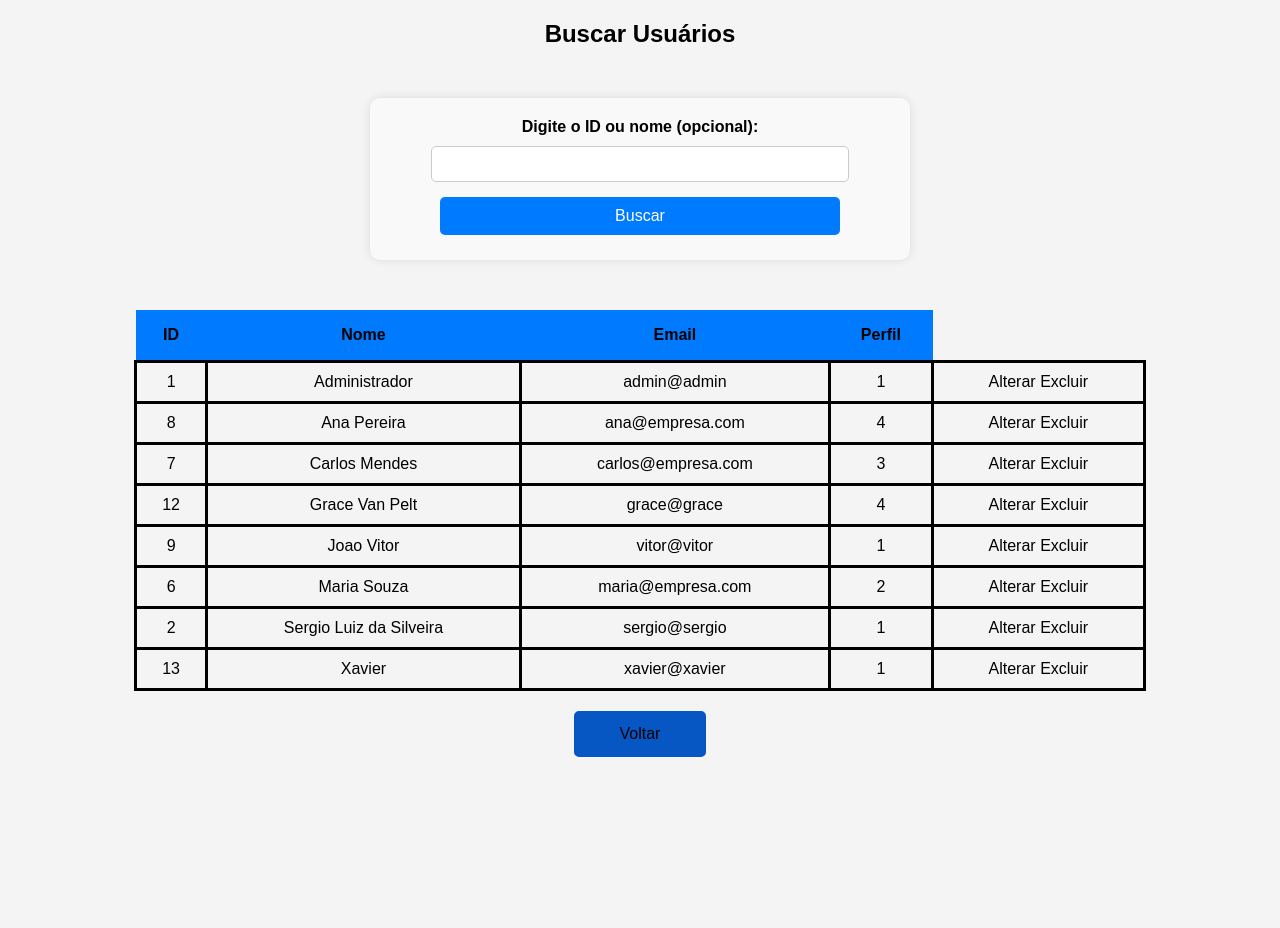
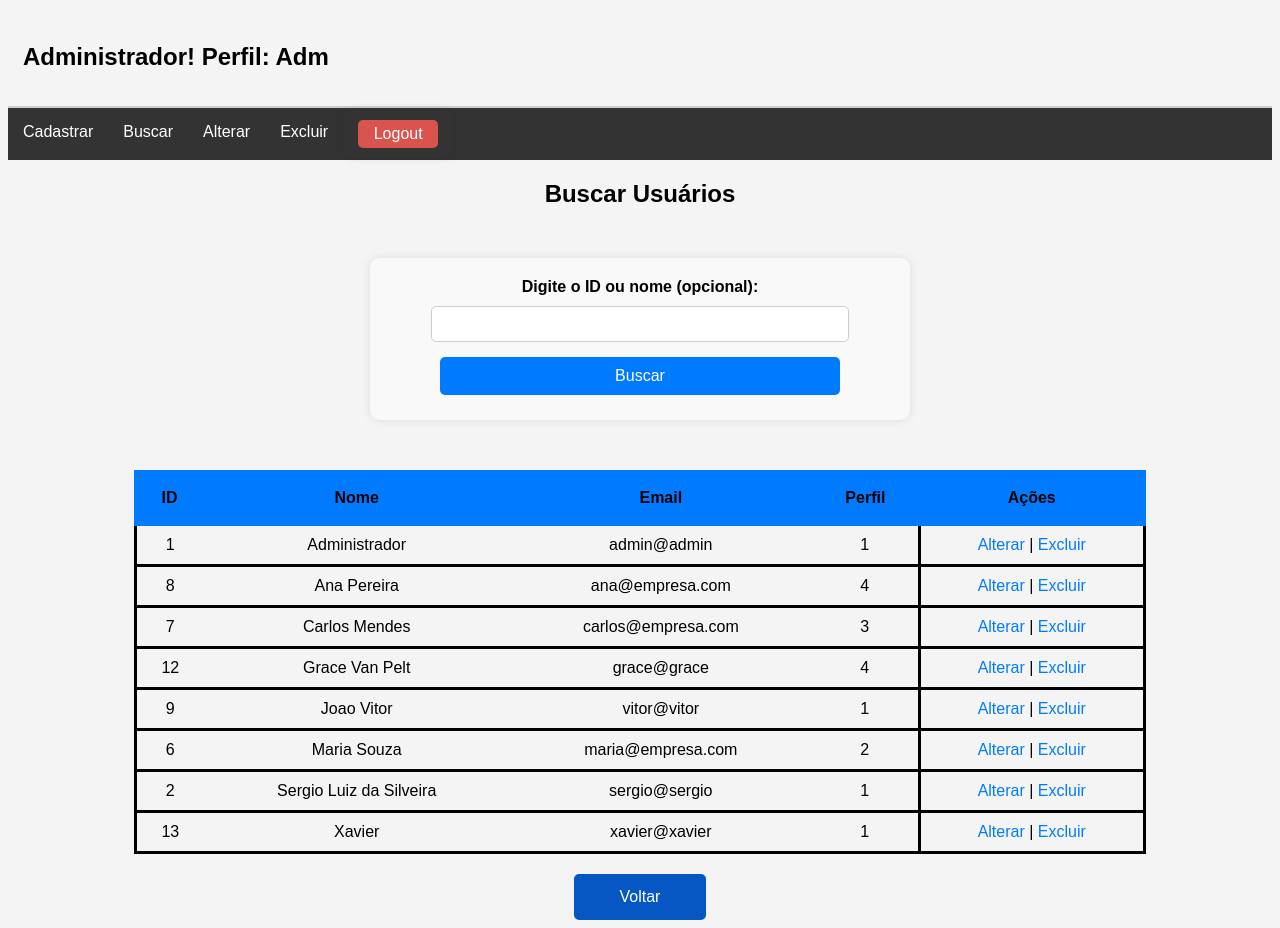
Before and after one commit to Marcozdrx/marcos_fernandes_prova, a PHP site: page /buscar_usuario.php in a window 1280 px wide. Before the commit the page ends 757 px from the top, so only its background shows below. Run offline with PHP 8.4, Linux system fonts and the light colour scheme; a user stored in the database is signed in; data comes from the database, SQL or seed files in the repository.

Commit message:
Estilizando as tabelas e header
foram estilizadas todas as tabelas presente nos arquivos, também foi adicionado a navegabilidade, uma melhoria essencial para economia de tempo e maior facilidade ao transitar entre as paginas e ações

```diff
--- a/alterar_usuario.php
+++ b/alterar_usuario.php
@@ -1,6 +1,6 @@
 <?php
-    session_start();
     require_once 'conexao.php';
+    require_once 'dropdown.php';
 
     // Verifica se o usuario tem permissao de ADM
     if ($_SESSION['perfil'] != 1) {
--- a/buscar_usuario.php
+++ b/buscar_usuario.php
@@ -1,6 +1,6 @@
 <?php
-session_start();
 require_once 'conexao.php';
+require_once 'dropdown.php';
 
 if ($_SESSION['perfil'] != 1 && $_SESSION['perfil'] != 2) {
     echo "<script>alert('Acesso negado');window.location.href='principal.php';</script>";
@@ -52,6 +52,7 @@ $usuarios = $stmt->fetchAll(PDO::FETCH_ASSOC);
                 <th>Nome</th>
                 <th>Email</th>
                 <th>Perfil</th>
+                <th>Ações</th>
             </tr>
             <?php foreach ($usuarios as $usuario): ?>
                 <tr>
@@ -59,8 +60,8 @@ $usuarios = $stmt->fetchAll(PDO::FETCH_ASSOC);
                     <td><?= htmlspecialchars($usuario['nome']) ?></td>
                     <td><?= htmlspecialchars($usuario['email']) ?></td>
                     <td><?= htmlspecialchars($usuario['id_perfil']) ?></td>
-                    <td>
-                        <a href="alterar_usuario.php?id=<?=htmlspecialchars($usuario['id_usuario'])?>">Alterar</a>
+                    <td class="acoes">
+                        <a href="alterar_usuario.php?id=<?=htmlspecialchars($usuario['id_usuario'])?>">Alterar</a> |
                         <a href="excluir_usuario.php?id=<?=htmlspecialchars($usuario['id_usuario'])?>"onclick="return confirm('Tem Certeza Que deseja excluir o usuario?')">Excluir</a>
                     </td>
                 </tr>
--- a/cadastro_usuario.php
+++ b/cadastro_usuario.php
@@ -1,6 +1,7 @@
 <?php
-    session_start();
     require_once 'conexao.php';
+    require_once 'dropdown.php';
+
 
     // Verifica se o usuario tem permissao sopondo que o perfil 1 seja o administrador
 
--- /dev/null
+++ b/dropdown.php
@@ -0,0 +1,87 @@
+<?php
+    session_start();
+    require_once 'conexao.php';
+
+    if(!isset($_SESSION['usuario'])){
+        header("Location: index.php");
+        exit();
+    }
+
+    // Obtendo o nome do perfil do usuario logado
+    $id_perfil = $_SESSION['perfil'];
+    $sqlPerfil = "SELECT nome_perfil FROM perfil WHERE id_perfil = :id_perfil";
+    $stmtPerfil = $pdo->prepare($sqlPerfil);
+    $stmtPerfil->bindParam(':id_perfil', $id_perfil);
+    $stmtPerfil->execute();
+    $perfil = $stmtPerfil->fetch(PDO::FETCH_ASSOC);
+    $nome_perfil = $perfil['nome_perfil'];
+
+    /// Definição das permissoes por perfil
+
+    $permissoes = [
+        1 =>["Cadastrar"=>["cadastro_usuario.php", "cadastro_perfil.php", "cadastro_cliente.php", "cadastro_forncedor.php", "cadastro_produto.php", "cadastro_funcionario.php"],
+        "Buscar"=>["buscar_usuario.php", "buscar_perfil.php", "buscar_cliente.php", "buscar_fornecedor.php", "buscar_produto.php", "buscar_funcionario.php"],
+        "Alterar"=>["alterar_usuario.php", "alterar_perfil.php", "alterar_cliente.php", "alterar_fornecedor.php", "alterar_produto.php", "alterar_funcionario.php"],
+        "Excluir"=>["excluir_usuario.php", "excluir_perfil.php", "excluir_cliente.php", "excluir_fornecedor.php", "excluir_produto.php", "excluir_funcionario.php"]
+        ],
+
+        2 =>["Cadastrar"=>["cadastro_cliente.php"],
+        "Buscar"=>["buscar_cliente.php", "buscar_fornecedor.php", "buscar_produto.php"],
+        "Alterar"=>["alterar_fornecedor.php", "alterar_produto.php"],
+        "Excluir"=>["excluir_produto.php"]
+        ],
+
+        3 =>["Cadastrar"=>["cadastro_forncedor.php", "cadastro_produto.php"],
+        "Buscar"=>["buscar_cliente.php", "buscar_fornecedor.php", "buscar_produto.php"],
+        "Alterar"=>["alterar_fornecedor.php", "alterar_produto.php"],
+        "Excluir"=>["excluir_produto.php"]
+        ],
+
+        4 =>["Cadastrar"=>["cadastro_cliente.php"],
+        "Buscar"=>["buscar_produto.php"],
+        "Alterar"=>["alterar_cliente.php"]
+        ]
+    ];
+
+    // Obtendo as opcoes disponiveis para o perfil logado
+
+    $opcoes_menu = $permissoes["$id_perfil"];
+?>
+<!DOCTYPE html>
+<html lang="pt-BR">
+<head>
+    <meta charset="UTF-8">
+    <meta name="viewport" content="width=device-width, initial-scale=1.0">
+    <title>Painel Principal</title>
+    <link rel="stylesheet" href="styles.css">
+    <script src="srcipts.js"></script>
+</head>
+<body>
+    <header>
+        <div class="saudacao">
+            <h2><?php echo $_SESSION['usuario']; ?>! Perfil: <?php echo $nome_perfil; ?></h2>
+        </div>
+    </header>
+    <nav>
+            <ul class="menu">
+                <?php foreach($opcoes_menu as $categoria => $arquivos): ?>
+                    <li class="dropdown">
+                        <a href="#"><?=$categoria?></a>
+                        <ul class="dropdown-menu">
+                            <?php foreach($arquivos as $arquivo): ?>
+                                <li>
+                                    <a href="<?=$arquivo?>"><?=ucfirst(str_replace("_", " ",basename($arquivo,".php")))?></a>
+                                </li>
+                            <?php endforeach; ?>
+                        </ul>
+                    </li>
+                <?php endforeach; ?>
+                <li><div class="logoutdropdow">
+            <form action="logout.php" method="POST" class="formdrop">
+                <button type="submit" class="buttondrop">Logout</button>
+            </form>
+        </div></li>
+            </ul>
+        </nav>
+</body>
+</html>
--- a/excluir_usuario.php
+++ b/excluir_usuario.php
@@ -1,6 +1,6 @@
 <?php
-    session_start();
     require_once 'conexao.php';
+    require_once 'dropdown.php';
 
     // Verifica se o usuario tem permissao de administrador para excluir o usuario
     if($_SESSION['perfil'] != 1){
@@ -59,7 +59,7 @@
                     <td><?=htmlspecialchars($usuario['nome'])?></td>
                     <td><?=htmlspecialchars($usuario['email'])?></td>
                     <td><?=htmlspecialchars($usuario['id_perfil'])?></td>
-                    <td><a href="excluir_usuario.php?id=<?=htmlspecialchars($usuario['id_usuario'])?>" onclick="return confirm('tem certeza que deseja excluir este usuario')"> 🗑️</a></td>
+                    <td class="acoes"><a href="excluir_usuario.php?id=<?=htmlspecialchars($usuario['id_usuario'])?>" onclick="return confirm('tem certeza que deseja excluir este usuario')"> 🗑️</a></td>
                 </tr>
                 <?php endforeach; ?>
         </table>
--- a/styles.css
+++ b/styles.css
@@ -31,19 +31,41 @@ header {
     text-align: left;
 }
 
-.logout {
-    text-align: right;
+.logoutdropdown{
+    float: right;
+}
+
+.formdrop{
+    text-align: center;
+    width: 100px; /* Define uma largura fixa */
+    margin: 2px auto; /* Centraliza na tela */
+    padding: 5px;
+    background-color: #333; /* Fundo suave */
+    border-radius: 10px; /* Cantos arredondados */
+    align-items: center; /* Centraliza os elementos dentro do formulário */
+
 }
 
 .logout button {
     background-color: #d9534f;
     color: white;
     border: none;
-    padding: 10px 15px;
+    padding: 5px 10px;
     font-size: 16px;
     cursor: pointer;
     border-radius: 5px;
 }
+.buttondrop{
+    background-color: #d9534f;
+    color: white;
+    border: none;
+    padding: 5px 10px;
+    font-size: 16px;
+    cursor: pointer;
+    border-radius: 5px;
+    width: 80%;
+}
+
 
 .logout button:hover {
     background-color: #c9302c;
@@ -168,6 +190,9 @@ button {
 button:hover {
     background-color: #0056b3; /* Azul mais escuro ao passar o mouse */
 }
+td{
+    border: none;
+}
 table {
     border-collapse: collapse; /* junta as bordas */
     width: 80%; /* largura da tabela */
@@ -177,31 +202,45 @@ table {
     overflow: hidden; /* para o border-radius funcionar em tabela */
     border-width: 3px;
     border-color: #000000;
+
 }
-
+.acoes{
+    border-left: 3px solid;
+}
+tr th{
+    border: 3px solid;
+    border-color: #007bff;
+}
+tr{
+    border: 3px solid;
+}
 th, td {
     padding: 10px;
     border: 1px solid #555;
     text-align: center;
     border-width: 3px;
     border-color: #000000;
+    border: none;
 }
 
 th {
     background-color:  #007bff;
     height: 30px;
     text-align: center;
-    border-width: 0px;
 }
 
 tr:hover {
     background-color: #0056b3;
     cursor: pointer;
 }
+td a{
+    color: #007bff;
+}
 a{
     text-decoration: none;
-    color: #000000;
+    color: #ffffff;
 }
+
 .voltar{
     margin: auto;     /* garante que seja tratado como bloco inline */
     width: 10%;               /* largura fixa (ou use a largura que quiser) */
```
